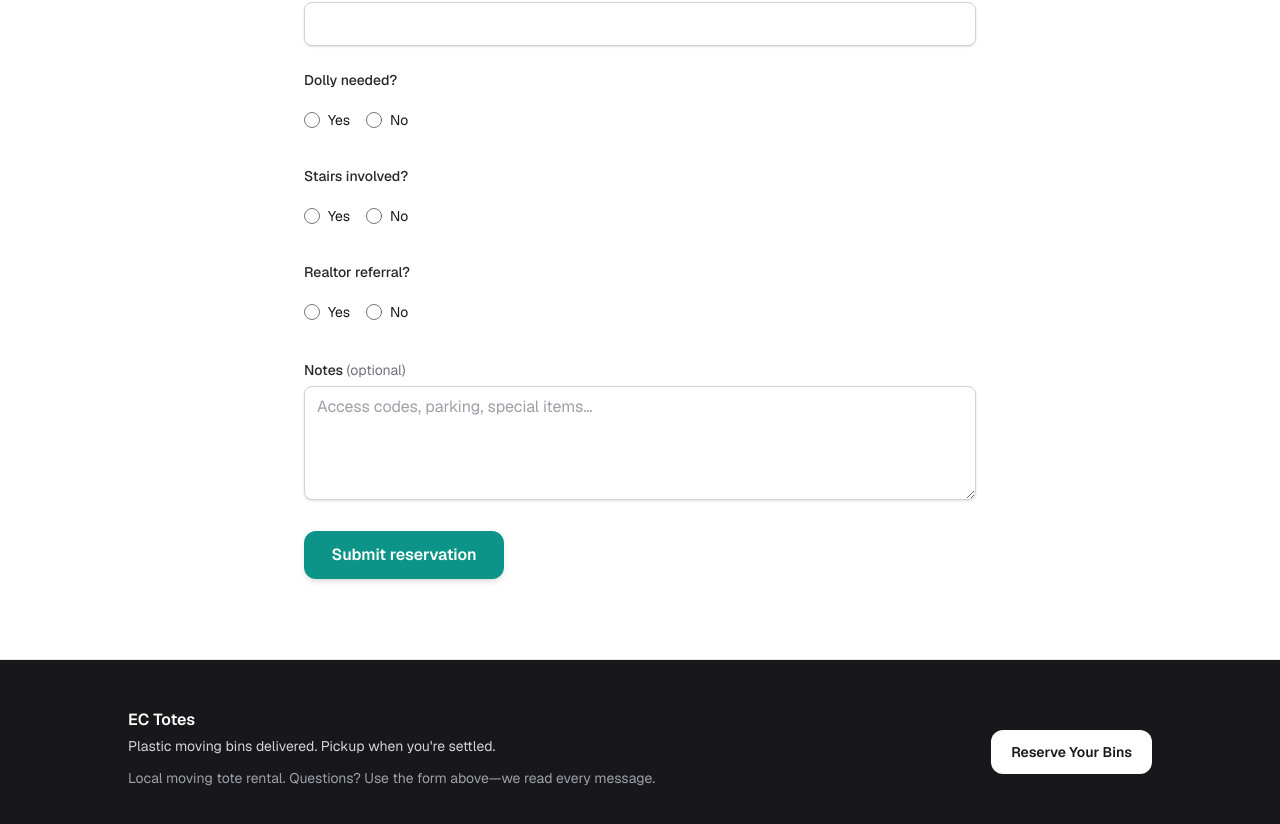
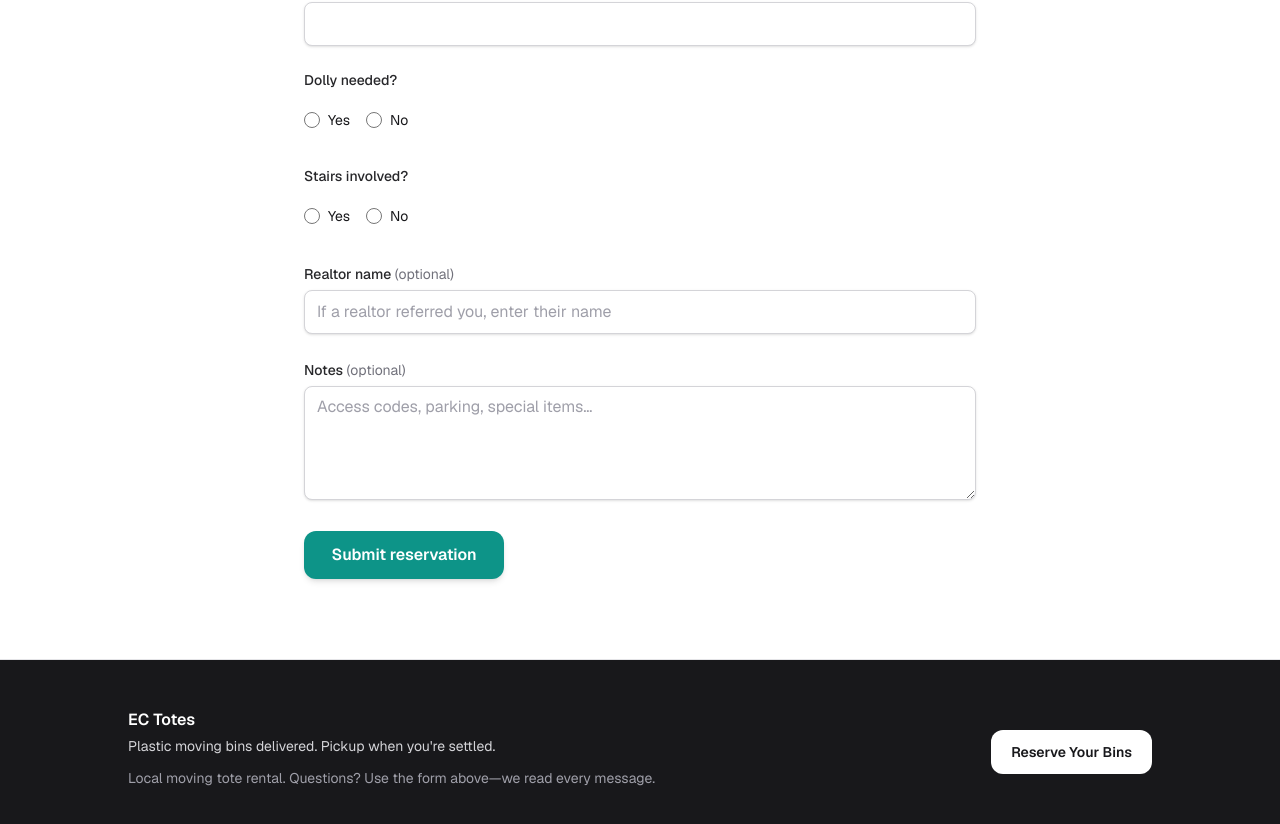
Before and after one commit to papaflavaflave/ec-totes, a Next.js app: page / in a window 1280 px wide. Shown: the part 4542-5366 px from the top of the page. Built offline with nearby package versions, Linux system fonts and the light colour scheme.

Commit message:
updated form

```diff
--- a/components/reservation-form.tsx
+++ b/components/reservation-form.tsx
@@ -21,6 +21,7 @@ const defaultValues: DefaultValues<ReservationFormValues> = {
   currentAddress: "",
   newAddress: "",
   notes: "",
+  realtorName: "",
   binCount: undefined,
 };
 
@@ -31,7 +32,7 @@ function YesNoField({
   register,
 }: {
   legend: string;
-  name: "dollyNeeded" | "stairsInvolved" | "realtorReferral";
+  name: "dollyNeeded" | "stairsInvolved";
   error?: string;
   register: UseFormRegister<ReservationFormValues>;
 }) {
@@ -314,12 +315,23 @@ export function ReservationForm() {
           error={errors.stairsInvolved?.message}
           register={register}
         />
-        <YesNoField
-          legend="Realtor referral?"
-          name="realtorReferral"
-          error={errors.realtorReferral?.message}
-          register={register}
-        />
+        <div>
+          <label htmlFor="realtorName" className="text-sm font-medium text-zinc-800">
+            Realtor name <span className="font-normal text-zinc-500">(optional)</span>
+          </label>
+          <input
+            id="realtorName"
+            type="text"
+            autoComplete="off"
+            placeholder="If a realtor referred you, enter their name"
+            aria-invalid={!!errors.realtorName}
+            className={inputClass}
+            {...register("realtorName")}
+          />
+          {errors.realtorName && (
+            <p className="mt-1 text-sm text-red-600">{errors.realtorName.message}</p>
+          )}
+        </div>
       </div>
 
       <div>
--- a/content/site.ts
+++ b/content/site.ts
@@ -185,7 +185,7 @@ export const faq = {
     },
     {
       q: "Can my realtor refer me?",
-      a: "Absolutely. Select “yes” for realtor referral on the form so we can thank them and keep your booking organized.",
+      a: "Absolutely. Enter your realtor’s name in the optional field on the form so we can thank them and keep your booking organized.",
     },
     {
       q: "How do I pay?",
--- a/lib/form-schema.ts
+++ b/lib/form-schema.ts
@@ -20,7 +20,7 @@ export const reservationFormSchema = z.object({
   binCount: z.coerce.number().int().min(1, "At least 1 bin").max(500),
   dollyNeeded: yesNo,
   stairsInvolved: yesNo,
-  realtorReferral: yesNo,
+  realtorName: z.string().max(200),
   notes: z.string().max(2000),
 });
 
--- a/lib/reservation-pipeline.ts
+++ b/lib/reservation-pipeline.ts
@@ -48,7 +48,7 @@ async function sendReservationEmail(data: ReservationFormValues): Promise<boolea
     ["Bins needed", String(data.binCount)],
     ["Dolly needed", formatYesNo(data.dollyNeeded)],
     ["Stairs involved", formatYesNo(data.stairsInvolved)],
-    ["Realtor referral", formatYesNo(data.realtorReferral)],
+    ["Realtor name", data.realtorName?.trim() || "—"],
     ["Notes", data.notes?.trim() || "—"],
   ];
 
```
